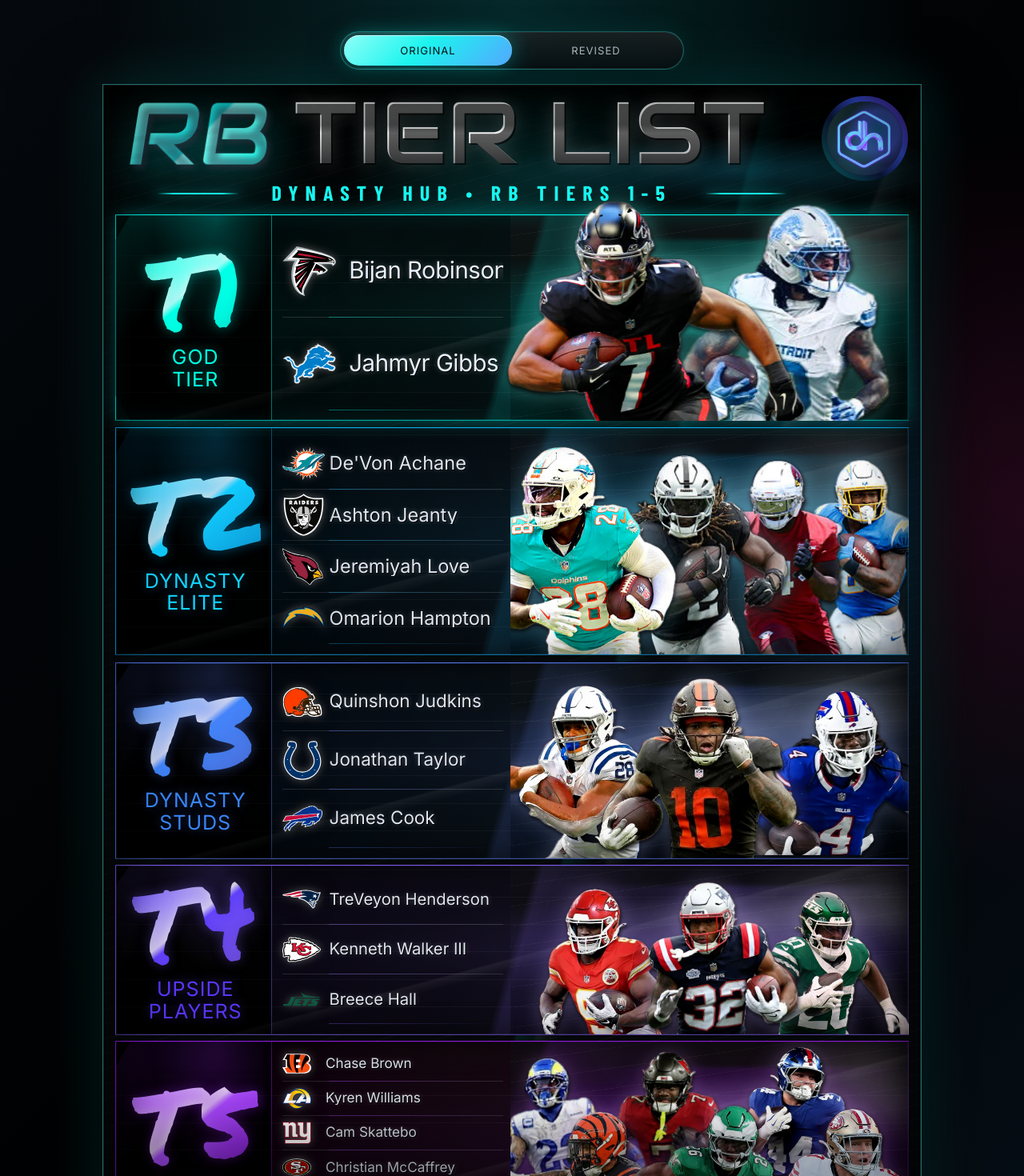
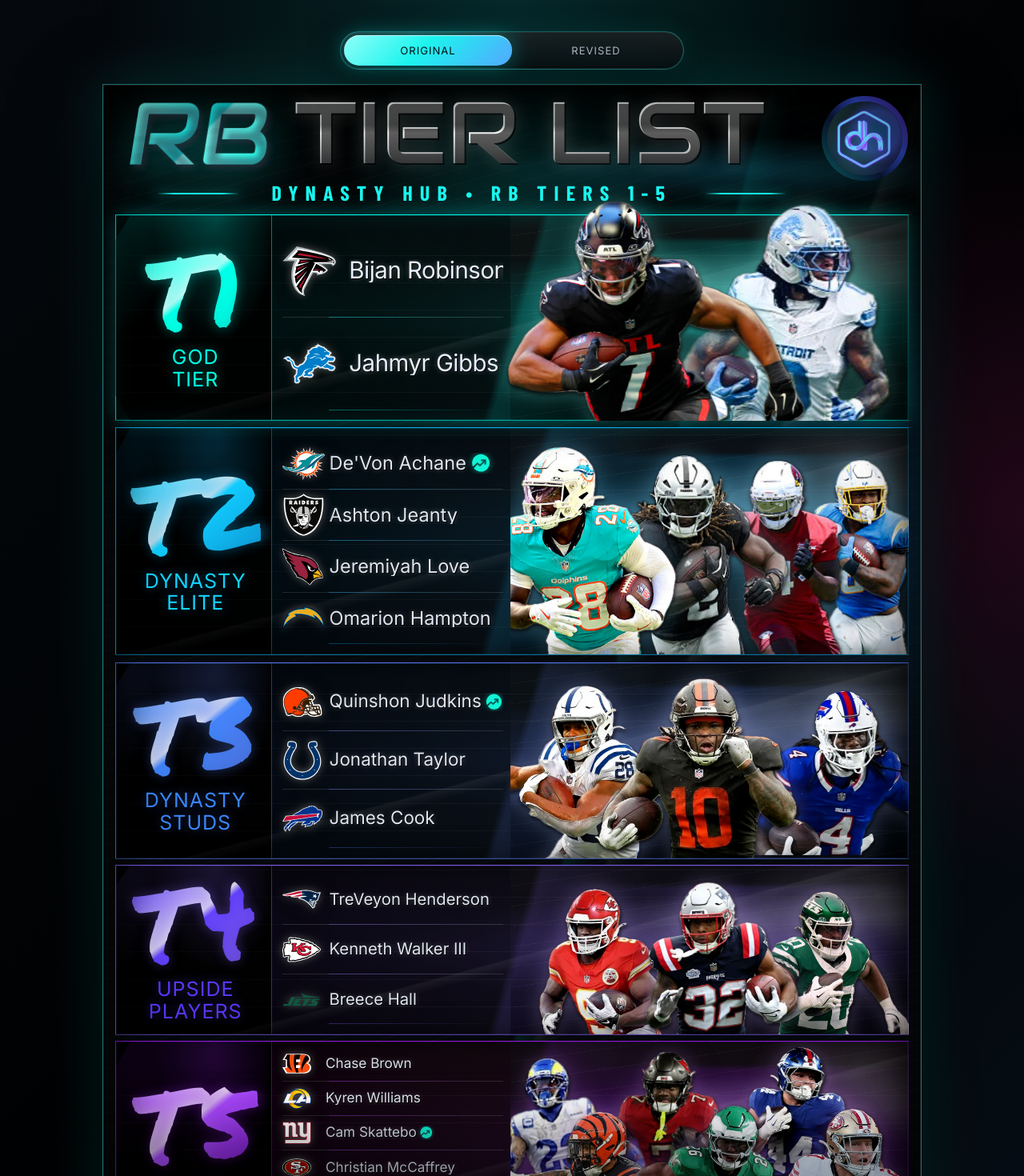
Before and after one commit to oboczarski/RB-Infographic_v1, a React (Vite) app: page / in a window 1280 px wide. Shown: the top 1470 px of the page at 80% size. Built offline with nearby package versions, Linux system fonts and the light colour scheme; a web font is replaced by a local one.

Commit message:
style: add posterVersion prop to PlayerNameList and TierBand components, update styles for original and revised trends in infographic.css

```diff
--- a/src/components/InfographicPoster.tsx
+++ b/src/components/InfographicPoster.tsx
@@ -39,6 +39,7 @@
             tier={tier}
             active={activeTier === tier.id}
             onActivate={setActiveTier}
+            posterVersion="original"
           />
         ))}
       </div>
--- a/src/components/PlayerNameList.tsx
+++ b/src/components/PlayerNameList.tsx
@@ -1,11 +1,45 @@
 import type { CSSProperties } from "react";
 import type { Player } from "../data/tierList";
 
+export type PosterVersion = "original" | "revised";
+
 type PlayerNameListProps = {
   players: Player[];
+  posterVersion: PosterVersion;
 };
 
-export function PlayerNameList({ players }: PlayerNameListProps) {
+type TrendIconPlayer = "achane" | "judkins" | "skattebo";
+
+const trendIconPlayerByName: Partial<Record<Player["name"], TrendIconPlayer>> = {
+  "De'Von Achane": "achane",
+  "Quinshon Judkins": "judkins",
+  "Cam Skattebo": "skattebo",
+};
+
+const materialTrendPath =
+  "M480-80q-100 0-183.5-44T158-242l164-164 92 77q12 10 27.5 9t26.5-12l172-172v64q0 17 11.5 28.5T680-400q17 0 28.5-11.5T720-440v-160q0-17-11.5-28.5T680-640H520q-17 0-28.5 11.5T480-600q0 17 11.5 28.5T520-560h64L438-414l-92-77q-12-10-27.5-9T292-488L116-312q-17-38-26.5-80.5T80-480q0-83 31.5-156T197-763q54-54 127-85.5T480-880q83 0 156 31.5T763-763q54 54 85.5 127T880-480q0 83-31.5 156T763-197q-54 54-127 85.5T480-80Z";
+
+function MaterialTrendIcon({
+  player,
+  posterVersion,
+}: {
+  player: TrendIconPlayer;
+  posterVersion: PosterVersion;
+}) {
+  return (
+    <svg
+      className={`${posterVersion}-player-trend-icon ${posterVersion}-player-trend-icon--${player}`}
+      xmlns="http://www.w3.org/2000/svg"
+      viewBox="0 -960 960 960"
+      aria-hidden="true"
+      focusable="false"
+    >
+      <path d={materialTrendPath} />
+    </svg>
+  );
+}
+
+export function PlayerNameList({ players, posterVersion }: PlayerNameListProps) {
   const listStyle = {
     "--player-count": players.length,
   } as CSSProperties & { "--player-count": number };
@@ -16,7 +50,10 @@
       style={listStyle}
       aria-label="Players in tier"
     >
-      {players.map((player) => (
+      {players.map((player) => {
+        const trendIconPlayer = trendIconPlayerByName[player.name];
+
+        return (
           <li className="player-list__row" key={player.rank}>
             <span className="player-list__rank">{player.rank}</span>
             <span className="player-list__logo-wrap">
@@ -27,9 +64,24 @@
                 loading="eager"
               />
             </span>
-          <span className="player-list__name">{player.name}</span>
+            <span
+              className={
+                trendIconPlayer
+                  ? `player-list__name player-list__name--${posterVersion}-trend-${trendIconPlayer}`
+                  : "player-list__name"
+              }
+            >
+              {player.name}
+              {trendIconPlayer ? (
+                <MaterialTrendIcon
+                  player={trendIconPlayer}
+                  posterVersion={posterVersion}
+                />
+              ) : null}
+            </span>
           </li>
-      ))}
+        );
+      })}
     </ol>
   );
 }
--- a/src/components/RevisedInfographicPoster.tsx
+++ b/src/components/RevisedInfographicPoster.tsx
@@ -55,6 +55,7 @@
             tier={tier}
             active={activeTier === tier.id}
             onActivate={setActiveTier}
+            posterVersion="revised"
           />
         ))}
       </div>
--- a/src/components/TierBand.tsx
+++ b/src/components/TierBand.tsx
@@ -5,16 +5,22 @@
   type TierId,
 } from "../data/tierList";
 import { PlayerCollage } from "./PlayerCollage";
-import { PlayerNameList } from "./PlayerNameList";
+import { PlayerNameList, type PosterVersion } from "./PlayerNameList";
 import { TierRail } from "./TierRail";
 
 type TierBandProps = {
   tier: TierDefinition;
   active: boolean;
   onActivate: (tier: TierId) => void;
+  posterVersion: PosterVersion;
 };
 
-export function TierBand({ tier, active, onActivate }: TierBandProps) {
+export function TierBand({
+  tier,
+  active,
+  onActivate,
+  posterVersion,
+}: TierBandProps) {
   const tierPlayers = playersForTier(tier.id);
 
   function handleKeyDown(event: KeyboardEvent<HTMLElement>) {
@@ -43,7 +49,7 @@
       onKeyDown={handleKeyDown}
     >
       <TierRail tier={tier} />
-      <PlayerNameList players={tierPlayers} />
+      <PlayerNameList players={tierPlayers} posterVersion={posterVersion} />
       <PlayerCollage players={tierPlayers} />
     </section>
   );
--- a/src/styles/infographic.css
+++ b/src/styles/infographic.css
@@ -434,6 +434,96 @@
   text-shadow:
     0.11cqw 0.11cqw 0 rgba(0, 0, 0, 0.92),
     0 0 0.78cqw rgba(255, 255, 255, 0.28);
+}
+
+.infographic-poster:not(.infographic-poster--revised) .player-list__name--original-trend-achane {
+  display: inline-flex;
+  align-items: center;
+  gap: 0.52cqw;
+}
+
+.infographic-poster:not(.infographic-poster--revised) .original-player-trend-icon--achane {
+  flex: 0 0 auto;
+  width: 2.56cqw;
+  height: 2.56cqw;
+  fill: #10f4d6;
+  transform: translateY(-0.04cqw);
+  filter: drop-shadow(0 0 0.42cqw rgba(16, 244, 214, 0.56));
+}
+
+.infographic-poster:not(.infographic-poster--revised) .player-list__name--original-trend-judkins {
+  display: inline-flex;
+  align-items: center;
+  gap: 0.44cqw;
+}
+
+.infographic-poster:not(.infographic-poster--revised) .original-player-trend-icon--judkins {
+  flex: 0 0 auto;
+  width: 2.24cqw;
+  height: 2.24cqw;
+  fill: #10f4d6;
+  transform: translateY(-0.03cqw);
+  filter: drop-shadow(0 0 0.36cqw rgba(16, 244, 214, 0.54));
+}
+
+.infographic-poster:not(.infographic-poster--revised) .player-list__name--original-trend-skattebo {
+  display: inline-flex;
+  align-items: center;
+  gap: 0.32cqw;
+}
+
+.infographic-poster:not(.infographic-poster--revised) .original-player-trend-icon--skattebo {
+  flex: 0 0 auto;
+  width: 1.72cqw;
+  height: 1.72cqw;
+  fill: #10f4d6;
+  transform: translateY(-0.02cqw);
+  filter: drop-shadow(0 0 0.28cqw rgba(16, 244, 214, 0.52));
+}
+
+.infographic-poster--revised .player-list__name--revised-trend-achane {
+  display: inline-flex;
+  align-items: center;
+  gap: 0.58cqw;
+}
+
+.infographic-poster--revised .revised-player-trend-icon--achane {
+  flex: 0 0 auto;
+  width: 2.68cqw;
+  height: 2.68cqw;
+  fill: #10f4d6;
+  transform: translateY(-0.05cqw);
+  filter: drop-shadow(0 0 0.48cqw rgba(16, 244, 214, 0.6));
+}
+
+.infographic-poster--revised .player-list__name--revised-trend-judkins {
+  display: inline-flex;
+  align-items: center;
+  gap: 0.48cqw;
+}
+
+.infographic-poster--revised .revised-player-trend-icon--judkins {
+  flex: 0 0 auto;
+  width: 2.34cqw;
+  height: 2.34cqw;
+  fill: #10f4d6;
+  transform: translateY(-0.04cqw);
+  filter: drop-shadow(0 0 0.4cqw rgba(16, 244, 214, 0.58));
+}
+
+.infographic-poster--revised .player-list__name--revised-trend-skattebo {
+  display: inline-flex;
+  align-items: center;
+  gap: 0.36cqw;
+}
+
+.infographic-poster--revised .revised-player-trend-icon--skattebo {
+  flex: 0 0 auto;
+  width: 1.86cqw;
+  height: 1.86cqw;
+  fill: #10f4d6;
+  transform: translateY(-0.02cqw);
+  filter: drop-shadow(0 0 0.32cqw rgba(16, 244, 214, 0.56));
 }
 
 .tier-band--magenta .player-list {
```
Lines whose indentation alone changed are shown as unchanged.
